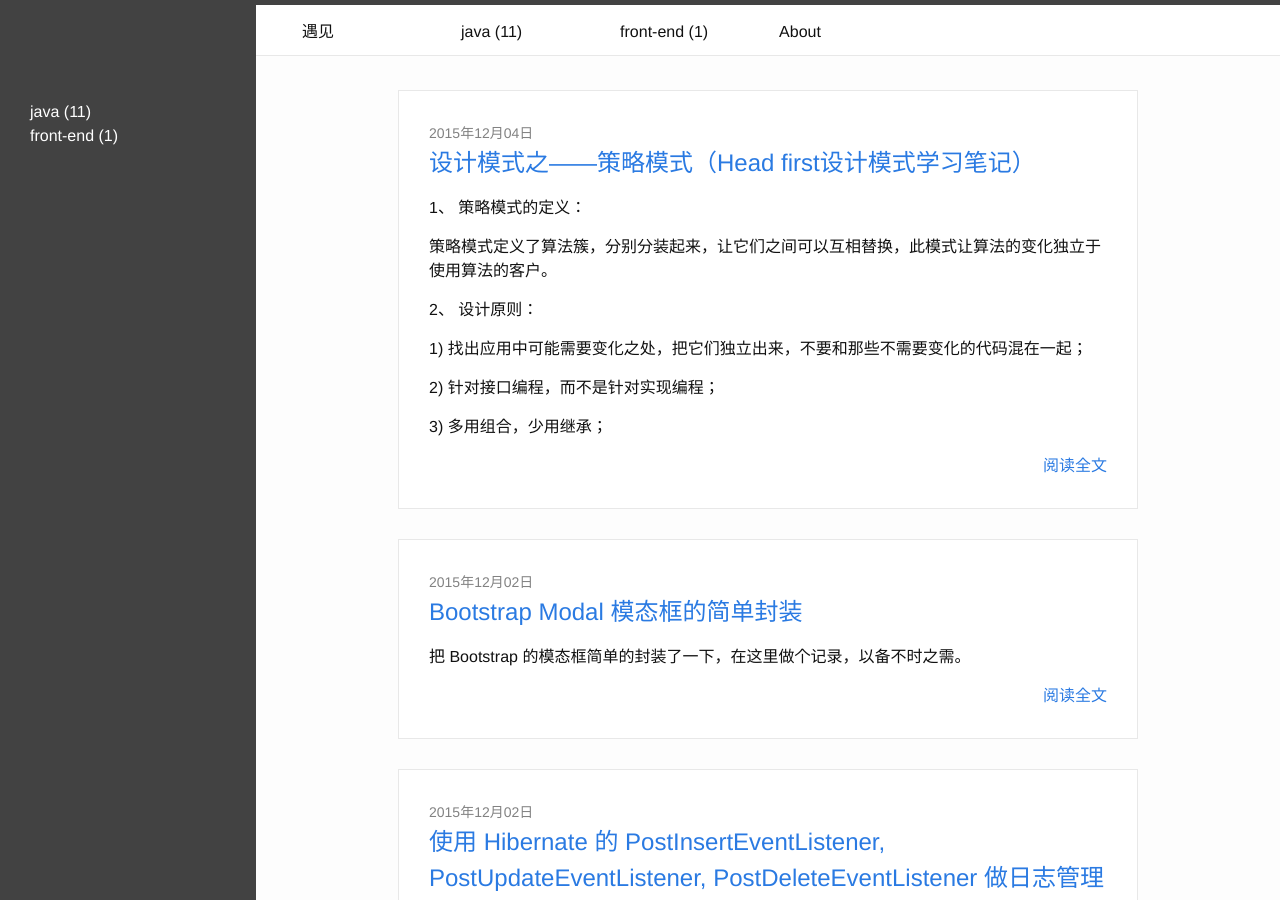
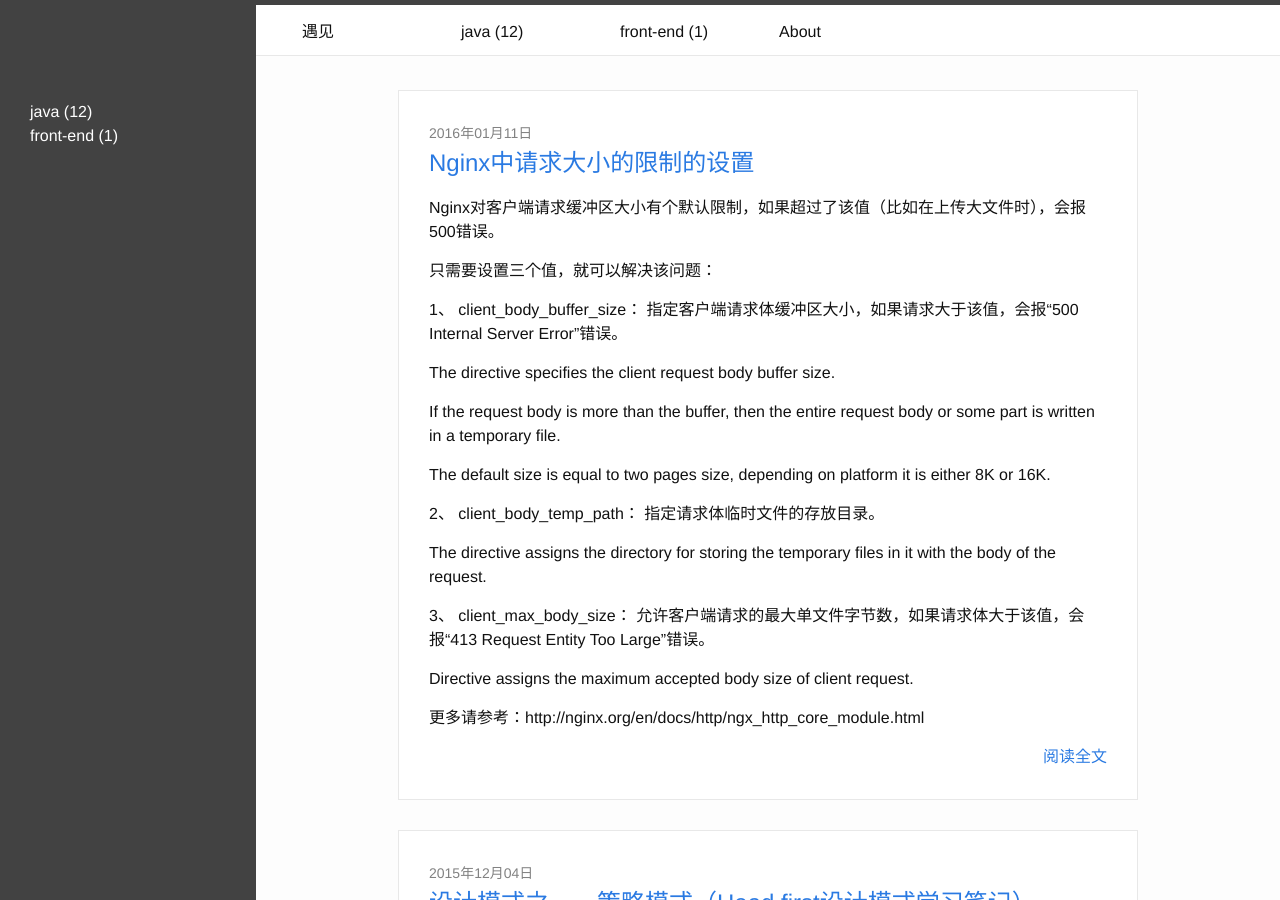
Before and after one commit to iyujian/iyujian.github.io, a Jekyll site: the page built from index.html, in a window 1280 px wide and 900 px high. Built offline with Jekyll 4.4.1, drawn with Linux system fonts in a browser that asks for light colours.

Commit message:
a post about nginx

```diff
--- /dev/null
+++ b/_posts/java/2016-01-11-nginx-request-size-setting.md
@@ -0,0 +1,28 @@
+---
+layout: post
+title:  "Nginx中请求大小的限制的设置"
+date:   2016-01-11 13:46:53 +0800
+categories: java
+tags: nginx
+---
+Nginx对客户端请求缓冲区大小有个默认限制，如果超过了该值（比如在上传大文件时），会报500错误。
+
+只需要设置三个值，就可以解决该问题：
+
+1、 client_body_buffer_size： 指定客户端请求体缓冲区大小，如果请求大于该值，会报“500 Internal Server Error”错误。
+
+The directive specifies the client request body buffer size.
+
+If the request body is more than the buffer, then the entire request body or some part is written in a temporary file.
+
+The default size is equal to two pages size, depending on platform it is either 8K or 16K.
+
+2、 client_body_temp_path： 指定请求体临时文件的存放目录。
+
+The directive assigns the directory for storing the temporary files in it with the body of the request.
+
+3、 client_max_body_size： 允许客户端请求的最大单文件字节数，如果请求体大于该值，会报“413 Request Entity Too Large”错误。
+
+Directive assigns the maximum accepted body size of client request.
+
+更多请参考：http://nginx.org/en/docs/http/ngx_http_core_module.html
```
Also changed, not shown: _posts/java/2015-12-04-strategy-pattern-of-design-patterns.md (+3 -3 lines).
